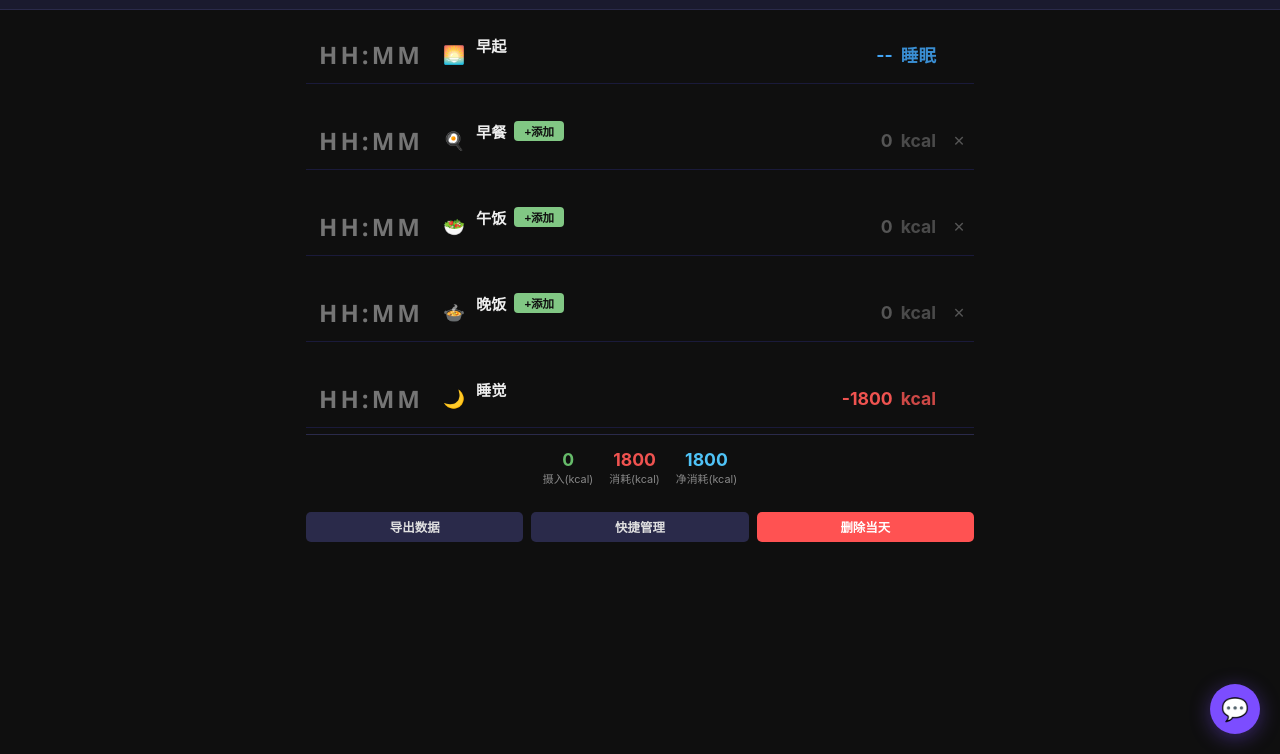
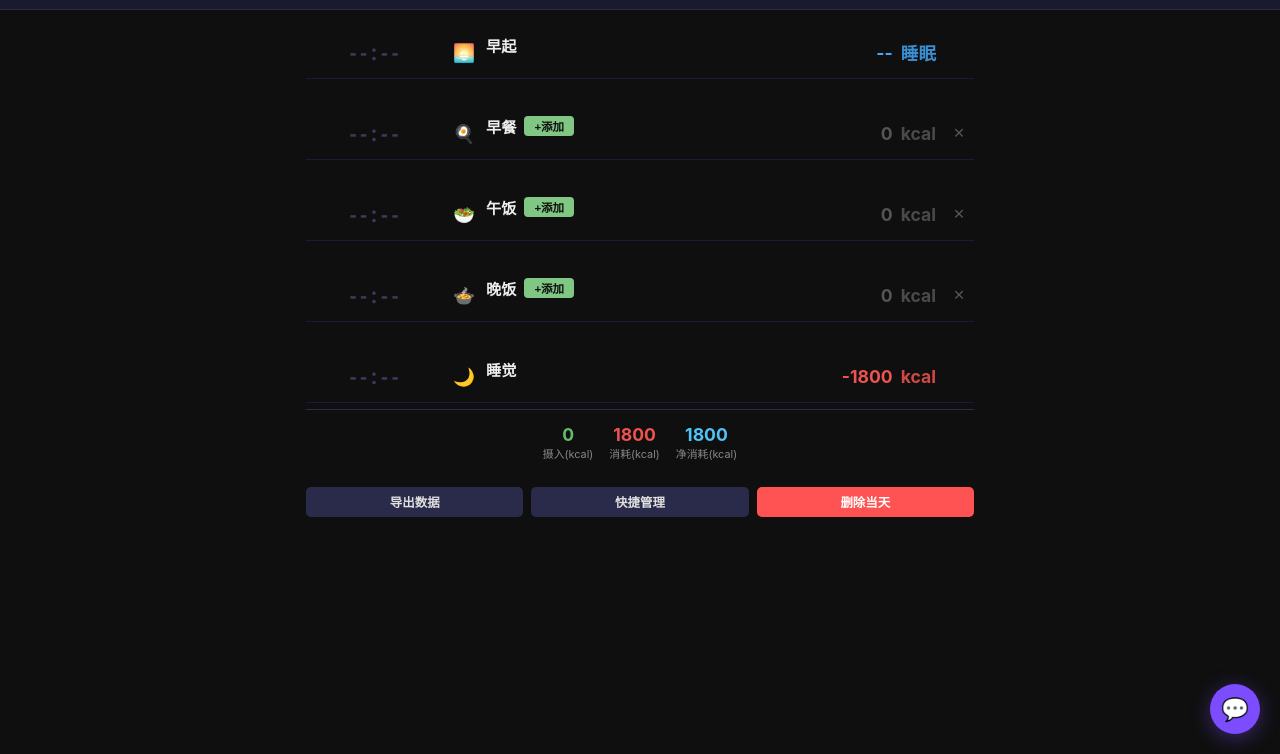
Before and after one commit to Yuzc329/calorie-tracker, a plain HTML site: page index.html in a window 1280 px wide. Shown: the part 46-800 px from the top of the page. Drawn offline with nearby package versions, Linux system fonts and the light colour scheme.

Commit message:
Replace HH:MM placeholder with --:-- box-style time input

```diff
--- a/index.html
+++ b/index.html
@@ -36,8 +36,9 @@ body { font-family: -apple-system, BlinkMacSystemFont, "Segoe UI", Roboto, sans-
 .tl-row { display: flex; align-items: stretch; gap: 0; border-bottom: 1px solid #1a1a3a; }
 .tl-row:hover { background: #141428; }
 
-.tl-time { width: 130px; min-width: 130px; display: flex; align-items: center; justify-content: center; padding: 10px 6px; }
-.tl-time input { background: transparent; color: #fff; border: none; font-size: 1.5rem; font-weight: 700; width: 118px; text-align: center; padding: 2px 0; border-radius: 3px; font-family: 'Segoe UI', 'SF Pro Display', 'Helvetica Neue', sans-serif; letter-spacing: 3px; }
+.tl-time { width: 140px; min-width: 140px; display: flex; align-items: center; justify-content: center; padding: 10px 6px; }
+.tl-time input { background: transparent; color: #fff; border: none; font-size: 1.3rem; font-weight: 700; width: 130px; text-align: center; padding: 2px 4px; border-radius: 3px; font-family: 'Segoe UI', 'SF Pro Display', 'Helvetica Neue', sans-serif; letter-spacing: 4px; font-variant-numeric: tabular-nums; }
+.tl-time input::placeholder { color: #3a3a5a; letter-spacing: 4px; }
 .tl-time input:focus { background: #2a2a4a; outline: none; }
 
 .tl-icon { width: 36px; min-width: 36px; display: flex; align-items: center; justify-content: center; font-size: 1.1rem; padding: 10px 0; }
@@ -495,7 +496,7 @@ function renderTimeline() {
     html += `<div class="tl-row">`;
 
     // Time
-    html += `<div class="tl-time"><input type="text" inputmode="numeric" maxlength="5" placeholder="HH:MM" value="${escAttr(item.time || '')}" oninput="formatTimeInput(this)" onblur="updateItemTime('${item.id}', this.value)" title="时间-直接输入4位数字"></div>`;
+    html += `<div class="tl-time"><input type="text" inputmode="numeric" maxlength="5" placeholder="--:--" value="${escAttr(item.time || '')}" oninput="formatTimeInput(this)" onblur="updateItemTime('${item.id}', this.value)" title="时间-直接输入4位数字"></div>`;
 
     // Icon
     const icons = { wakeUp: '🌅', meal: '', exercise: '🏃', sleep: '🌙' };
```
